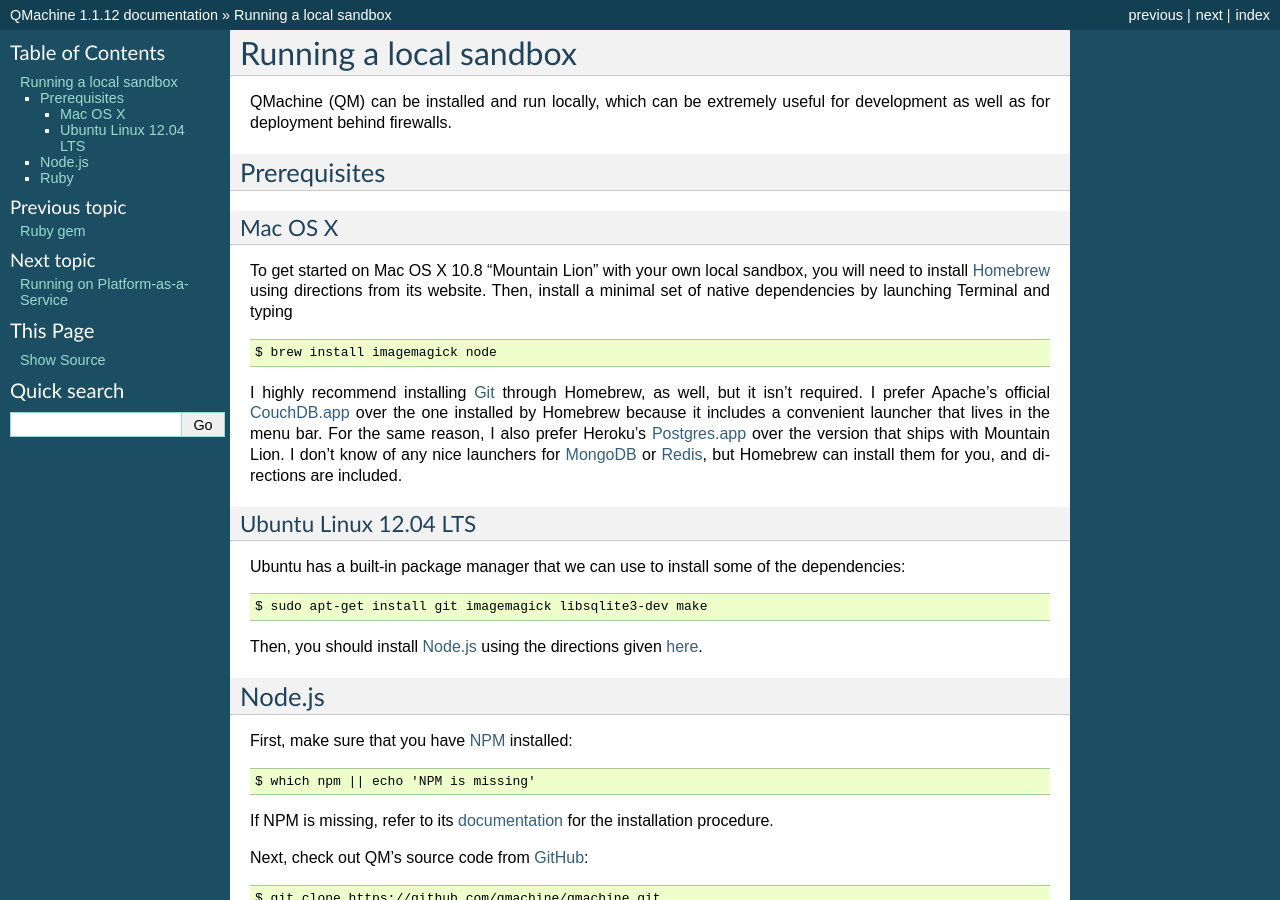
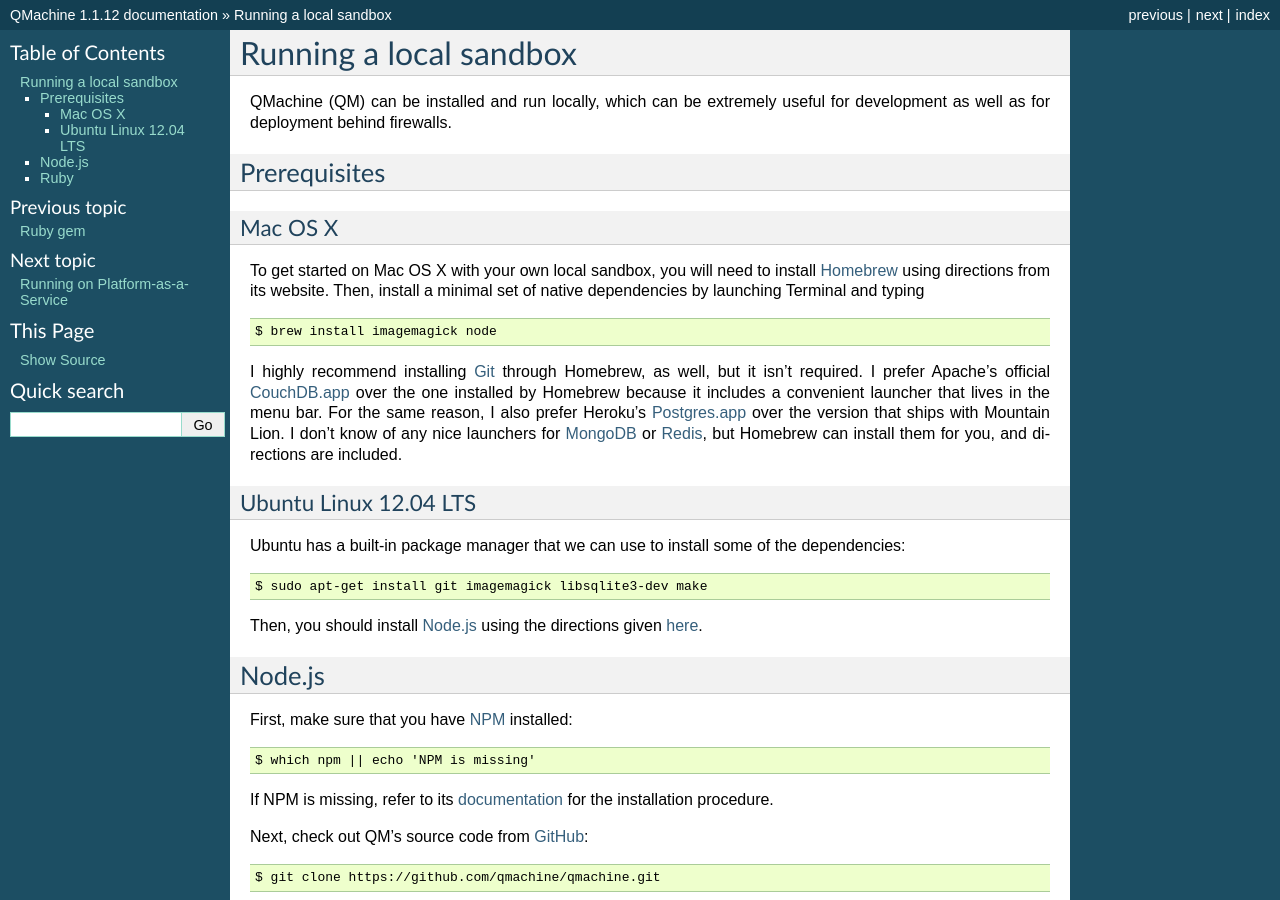
Before and after one commit to qmachine/qmachine, a Sphinx documentation site: the page built from docs/local-sandbox.rst, in a window 1280 px wide and 900 px high. Built offline with Sphinx 7.4.7, drawn with Linux system fonts in a browser that asks for light colours.

Commit message:
Removed mention of outdated version of OS X

```diff
--- a/docs/local-sandbox.rst
+++ b/docs/local-sandbox.rst
@@ -11,9 +11,9 @@ Prerequisites
 Mac OS X
 ~~~~~~~~
 
-To get started on Mac OS X 10.8 "Mountain Lion" with your own local sandbox,
-you will need to install Homebrew_ using directions from its website. Then,
-install a minimal set of native dependencies by launching Terminal and typing
+To get started on Mac OS X with your own local sandbox, you will need to
+install Homebrew_ using directions from its website. Then, install a minimal
+set of native dependencies by launching Terminal and typing
 ::
 
     $ brew install imagemagick node
```
